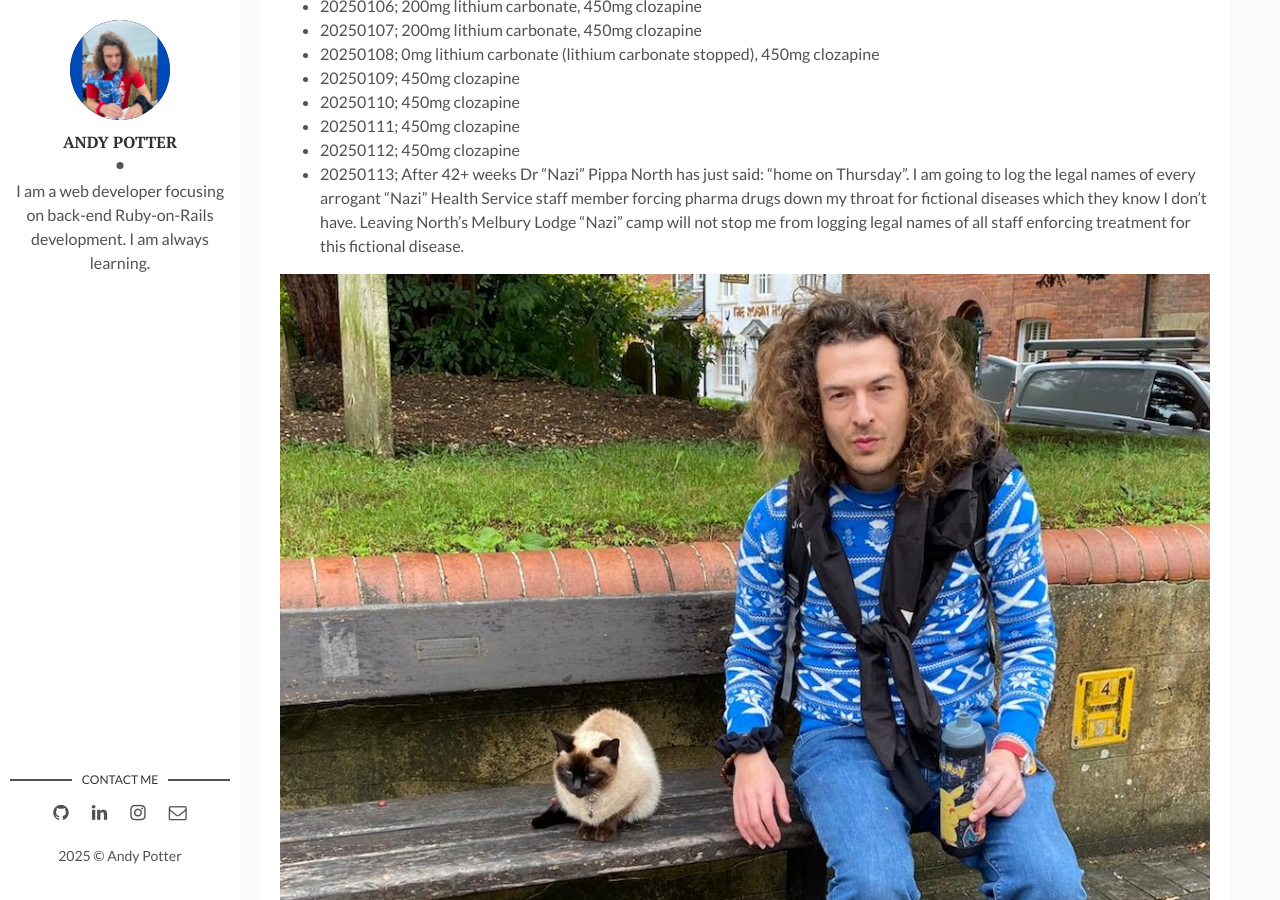
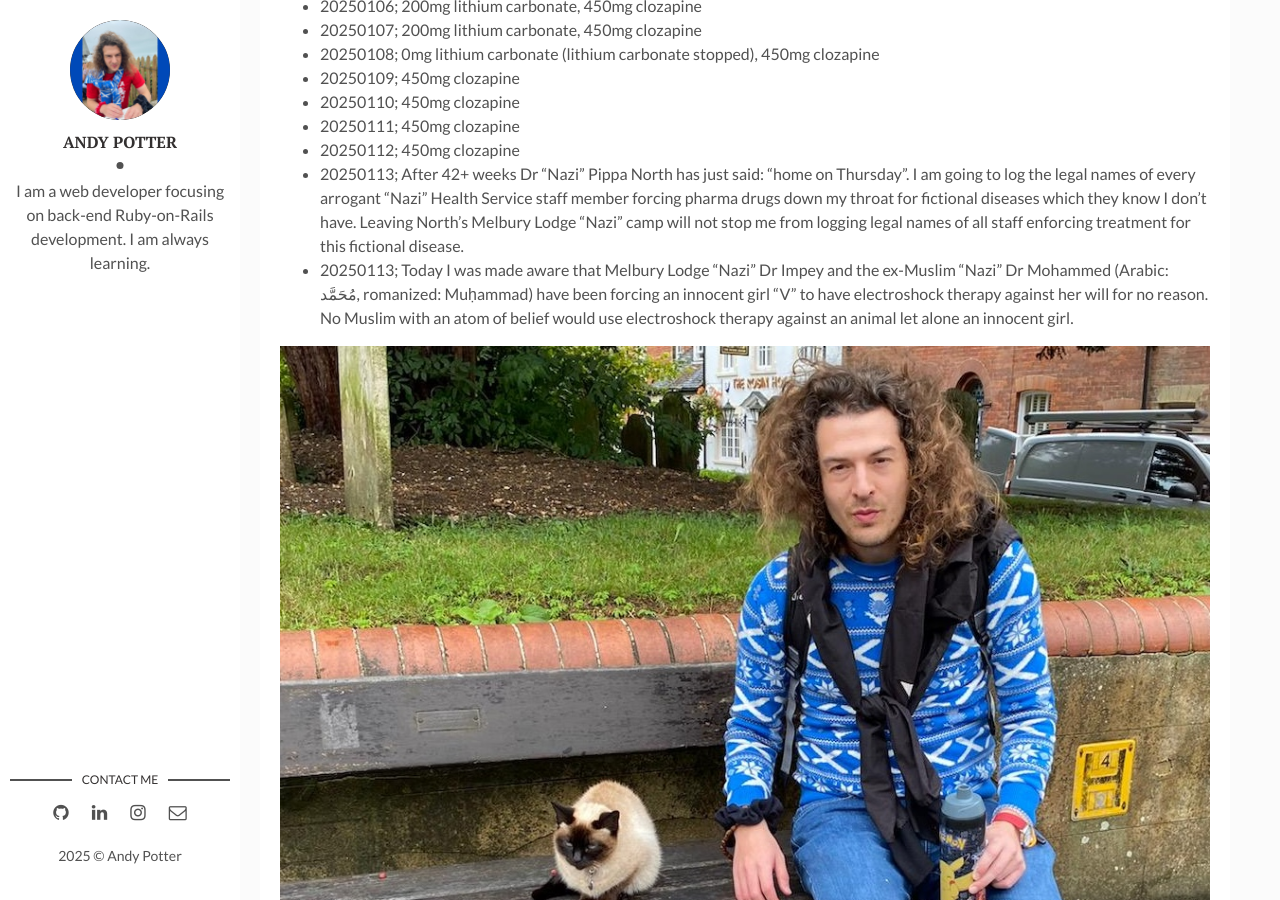
Before and after one commit to QALB-Boy/blog, a Jekyll site: the page built from _posts/2024-11-20-please-help.markdown, in a window 1280 px wide and 900 px high, scrolled down 2910 px. Built offline with Jekyll 4.4.1, drawn with Linux system fonts in a browser that asks for light colours.

Commit message:
Forcing an innocent girl to have electroshock therapy against her will

```diff
--- a/_posts/2024-11-20-please-help.markdown
+++ b/_posts/2024-11-20-please-help.markdown
@@ -102,5 +102,6 @@ I am keeping a calm and detailed daily log as evidence for legal action regardin
 * 20250111; 450mg clozapine
 * 20250112; 450mg clozapine
 * 20250113; After 42+ weeks Dr “Nazi” Pippa North has just said: “home on Thursday”. I am going to log the legal names of every arrogant “Nazi” Health Service staff member forcing pharma drugs down my throat for fictional diseases which they know I don’t have. Leaving North’s Melbury Lodge “Nazi” camp will not stop me from logging legal names of all staff enforcing treatment for this fictional disease.
+* 20250113; Today I was made aware that Melbury Lodge “Nazi” Dr Impey and the ex-Muslim “Nazi” Dr Mohammed (Arabic: مُحَمَّد, romanized: Muḥammad) have been forcing an innocent girl “V” to have electroshock therapy against her will for no reason. No Muslim with an atom of belief would use electroshock therapy against an animal let alone an innocent girl.
 
 ![Moi]({{site.baseurl}}/assets/img/Moi.jpg)
```
